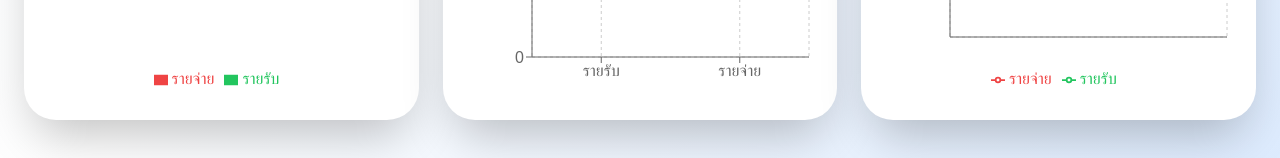
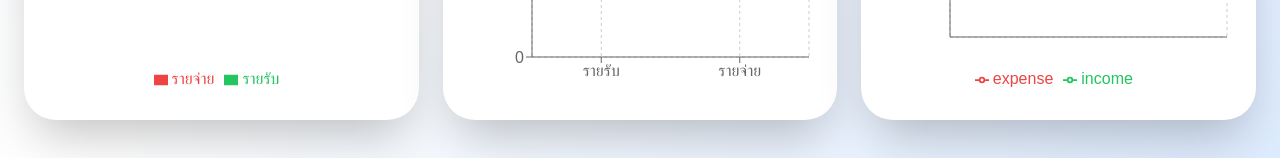
Before and after one commit to Paprem39/finance-tracker, a Next.js app: page /reports in a window 1280 px wide. Shown: the part 1001-1159 px from the top of the page. Built offline with nearby package versions, Linux system fonts and the light colour scheme.

Commit message:
Edit line th to en

```diff
--- a/src/app/reports/page.tsx
+++ b/src/app/reports/page.tsx
@@ -696,14 +696,14 @@ const filteredTransactions = useMemo(() => {
 
                 <Line
                   type="monotone"
-                  dataKey="รายรับ"
+                  dataKey="income"
                   stroke="#22c55e"
                   strokeWidth={4}
                 />
 
                 <Line
                   type="monotone"
-                  dataKey="รายจ่าย"
+                  dataKey="expense"
                   stroke="#ef4444"
                   strokeWidth={4}
                 />
```
